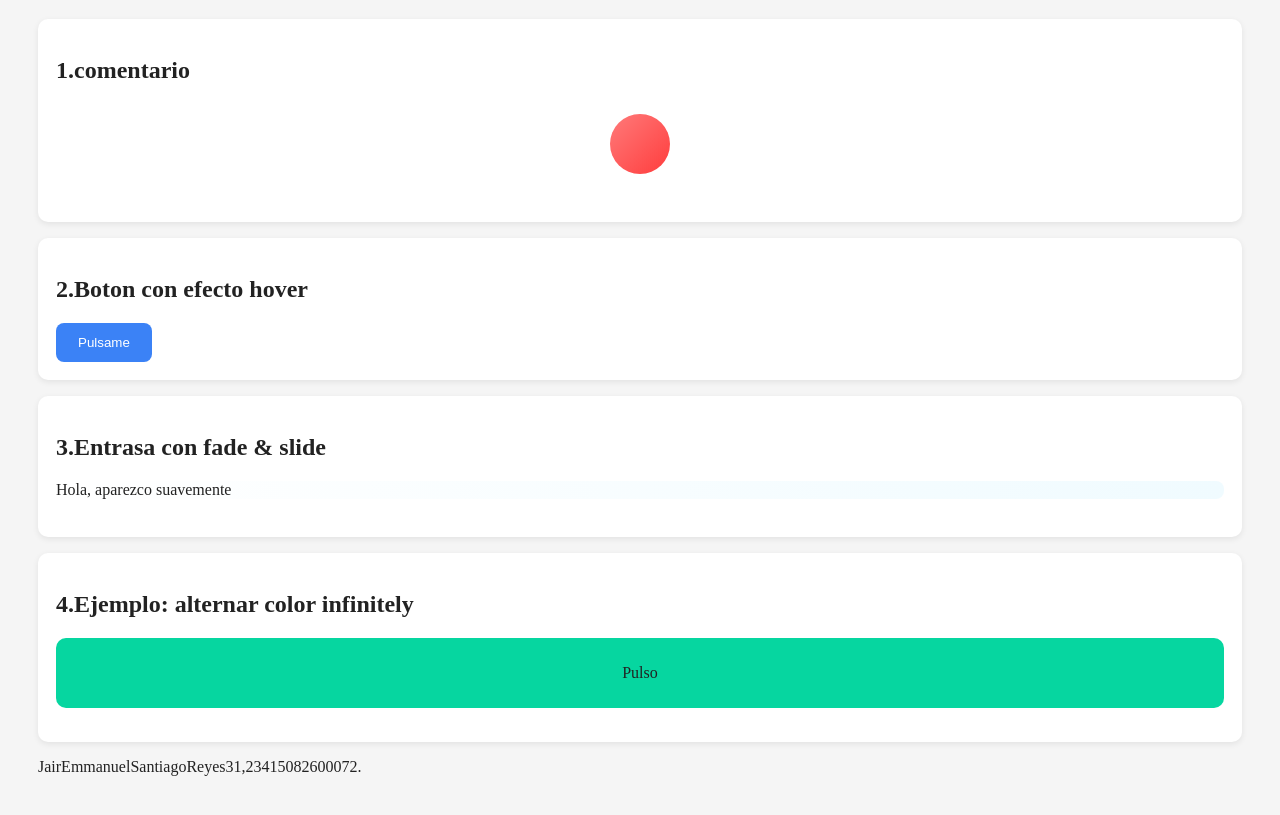
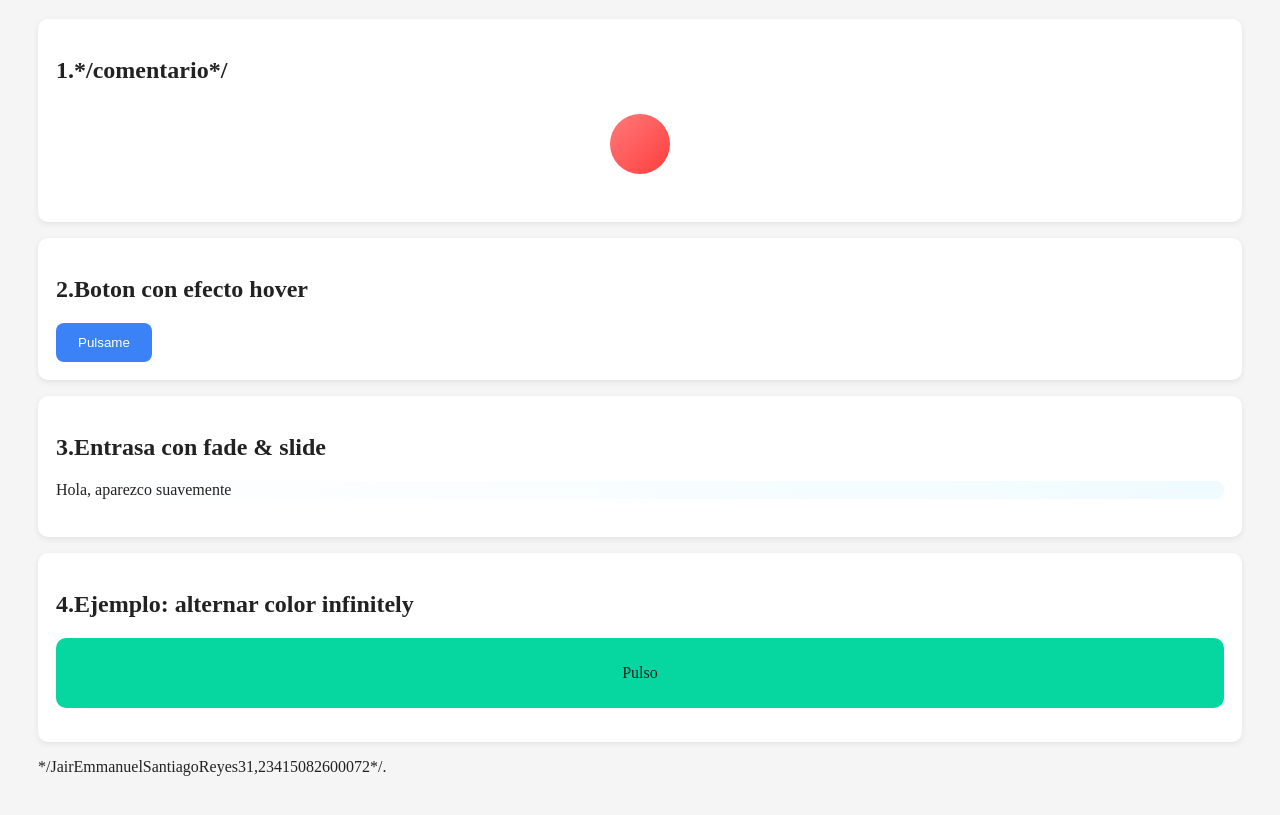
Before and after one commit to jairemm4nu3ll-coder/JairEmmanuelSantiagoReyes2340, a plain HTML site: page index.html in a window 1280 px wide. Shown: the part 97-912 px from the top of the page. Drawn offline with Linux system fonts and the light colour scheme.

Commit message:
Update index.html

```diff
--- a/index.html
+++ b/index.html
@@ -12,7 +12,7 @@
 	</header>
 
 	<section class="exercise">
-		<h2>1.comentario</h2>
+		<h2>1.*/comentario*/</h2>
 		<div class="ball"></div>
 	</section>
 
@@ -32,7 +32,7 @@
 	</section>
 
 	<footer>
-		<p>JairEmmanuelSantiagoReyes31,23415082600072.</p>
+		<p>*/JairEmmanuelSantiagoReyes31,23415082600072*/.</p>
 	</footer>
 </body>
 </html>
```
